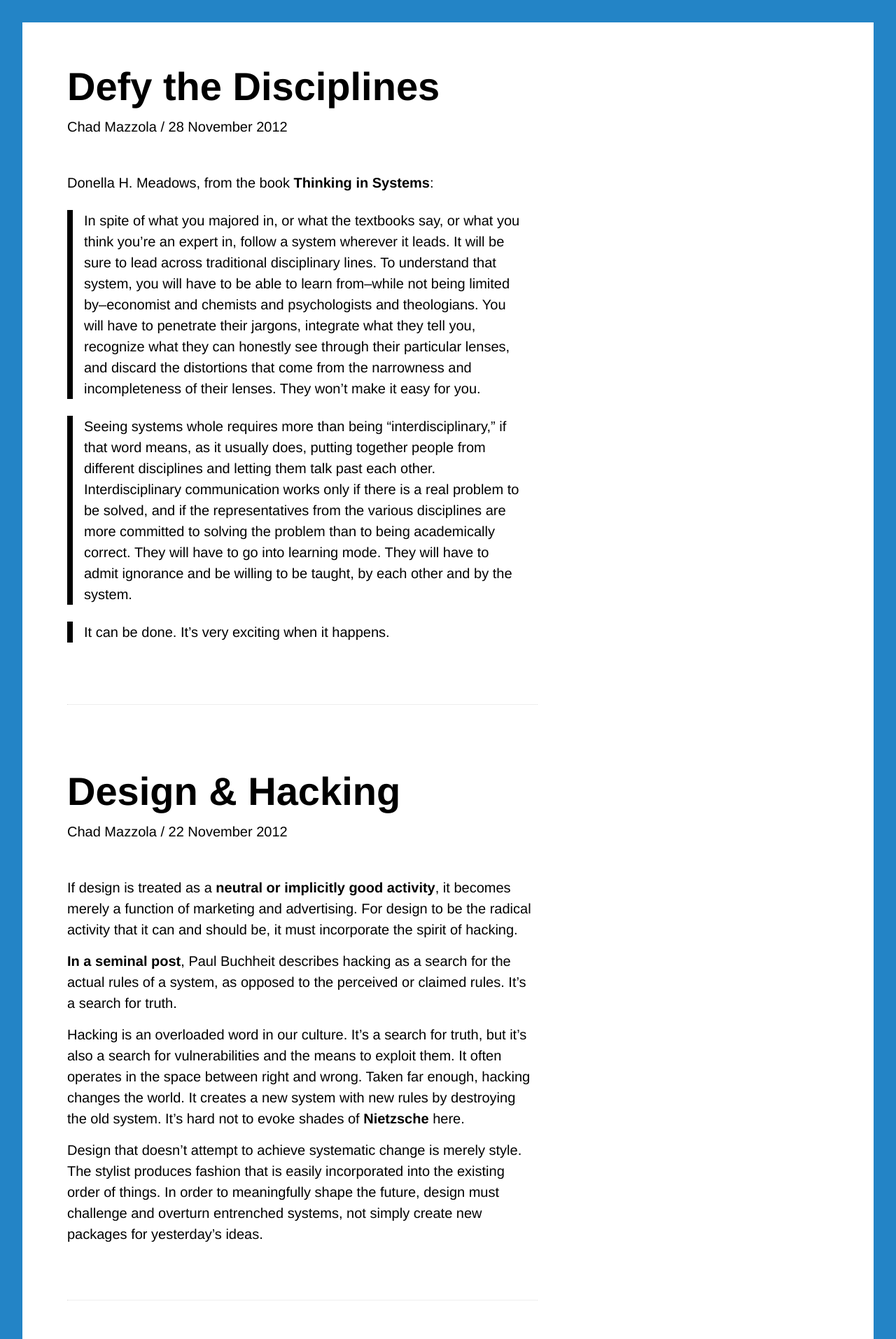
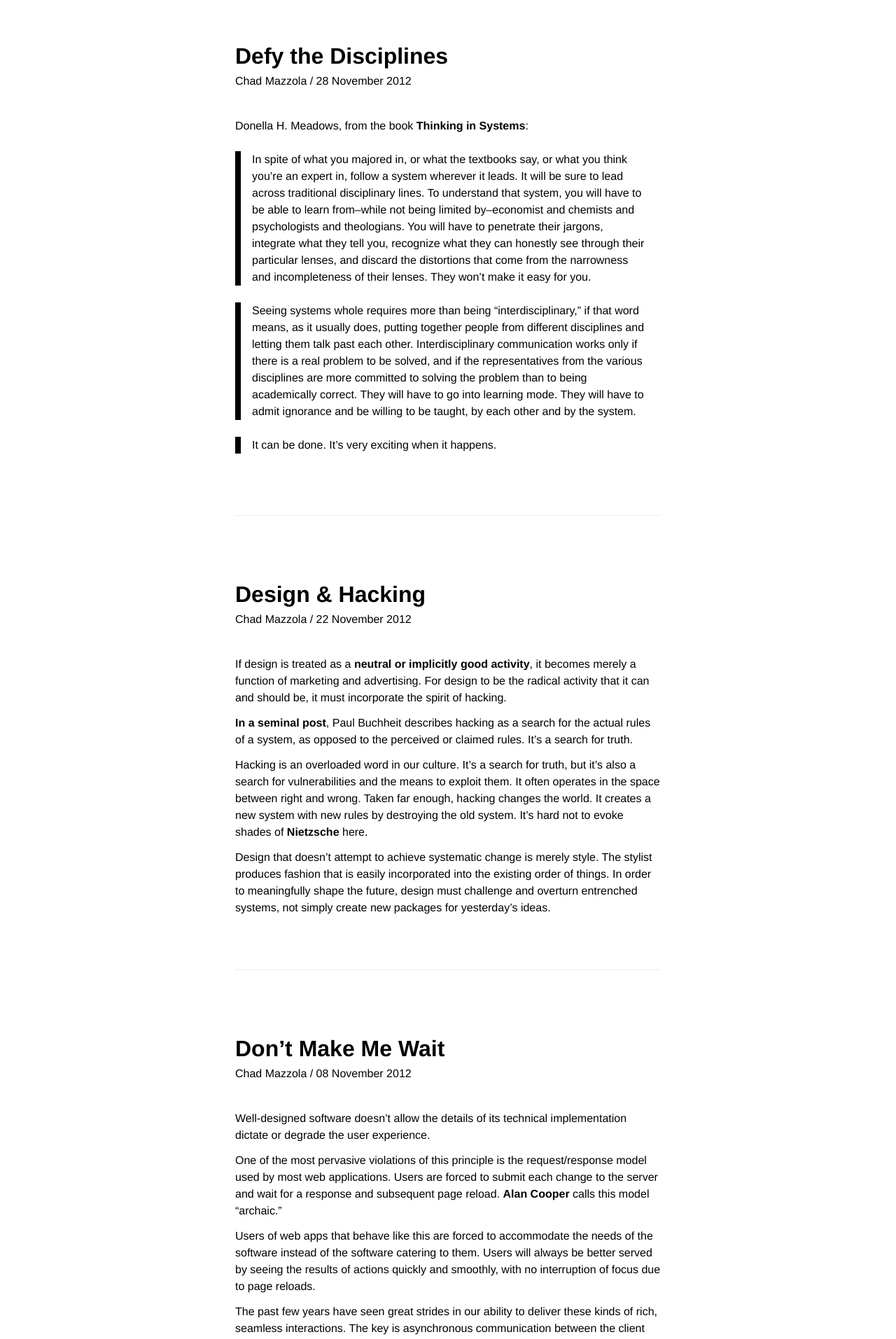
Before and after one commit to ehmorris/unicornmeet, a Jekyll site: the page built from index.html, in a window 1280 px wide. Shown: the top 1913 px of the page at 70% size. Built offline with Jekyll 4.4.1, drawn with Linux system fonts in a browser that asks for light colours; Markdown is read by kramdown in place of the engine named in the settings.

Commit message:
Simplify.

```diff
--- a/stylesheets/application.css
+++ b/stylesheets/application.css
@@ -74,8 +74,7 @@ footer ul:after {
     padding: 0; }
   .container .post h2 {
     color: #000;
-    display: inline-block;
-    font-size: 3.5em;
+    font-size: 2em;
     font-weight: 900;
     margin: 0 0 0.25em 0; }
     .container .post h2 a {
@@ -85,12 +84,12 @@ footer ul:after {
       .container .post h2 a:hover {
         border: 0; }
   .container .post p {
-    font-size: 1.25em;
+    font-size: 1em;
     line-height: 1.5;
     margin: 0 0 0.75em 0; }
     .container .post p.meta {
       color: #000;
-      font-size: 1.25em;
+      font-size: 1em;
       margin: 0 0 2.5em 0; }
       .container .post p.meta a {
         border: 0;
@@ -106,7 +105,7 @@ footer ul:after {
     margin: 1em 0; }
     .container .post ul li,
     .container .post ol li {
-      font-size: 1.25em;
+      font-size: 1em;
       line-height: 1.5;
       margin: 0 0 0.75em 0; }
       .container .post ul li p,
@@ -188,7 +187,6 @@ footer {
     margin-bottom: 3em; } }
 body {
   background: #fff;
-  border: 2em solid #2384c6;
   color: #000;
   font-family: franklin-gothic-urw, "helvetica neue", helvetica, arial, sans-serif;
   font-size: 100%;
@@ -209,8 +207,8 @@ a {
     border-bottom: 1px solid #000; }
 
 .container {
-  max-width: 42em;
-  margin: 4em; }
+  max-width: 38em;
+  margin: 4em auto; }
 
 .home {
   margin: 1.5em;
--- a/stylesheets/scss/application.scss
+++ b/stylesheets/scss/application.scss
@@ -6,7 +6,6 @@
 
 body {
   background: #fff;
-  border: 2em solid #2384c6;
   color: #000;
   font-family: franklin-gothic-urw, "helvetica neue", helvetica, arial, sans-serif;
   font-size: 100%;
@@ -32,8 +31,8 @@ a {
 }
 
 .container {
-  max-width: 42em;
-  margin: 4em;
+  max-width: 38em;
+  margin: 4em auto;
 }
 
 .home {
```
Also changed, not shown: stylesheets/scss/_post.scss (+4 -5 lines).
